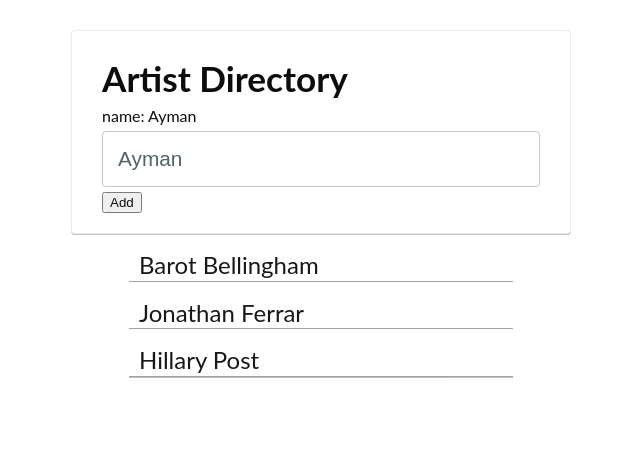
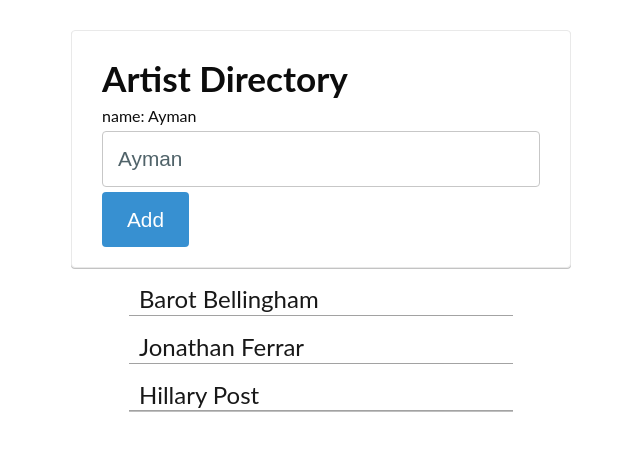
Before and after one commit to ayman-7raz/Angular2Final, an Angular app: page / in a window 1280 px wide. Shown: the top 450 px of the page, without its empty margins (319-959 px from the left). Built offline with nearby package versions, Linux system fonts and the light colour scheme.

Commit message:
the eighth lesson

```diff
--- a/src/app/app.component.css
+++ b/src/app/app.component.css
@@ -256,3 +256,30 @@ a.small {
   width: 40%;
   max-width: 130px;
 }
+
+.btn {
+    display: inline-block;
+    padding: 12px 24px;
+    margin-bottom: 0;
+    font-size: 1.3rem;
+    line-height: 140%;
+    text-align: center;
+    text-decoration: none;
+    white-space: nowrap;
+    vertical-align: middle;
+    cursor: pointer;
+    border: 1px solid transparent;
+    border-radius: 4px;
+    color: white;
+    background-color: #2D8BCF;
+    background-size: 18px 18px;
+    min-width: 28px;
+    min-height: 28px;
+    background-position: center center;
+    background-repeat: no-repeat;
+    -webkit-user-select: none;
+       -moz-user-select: none;
+        -ms-user-select: none;
+         -o-user-select: none;
+            user-select: none;
+}
--- a/src/app/app.component.html
+++ b/src/app/app.component.html
@@ -7,7 +7,7 @@
       (keyup.enter)="addArtist(newArtist.value); newArtist.value=''"
       (blur)="addArtist(newArtist.value); newArtist.value=''"
     >
-      <button (click)="addArtist(newArtist.value); newArtist.value=''">Add</button>
+      <button class="btn" (click)="addArtist(newArtist.value); newArtist.value=''">Add</button>
   </div>
 </div>
 
```
